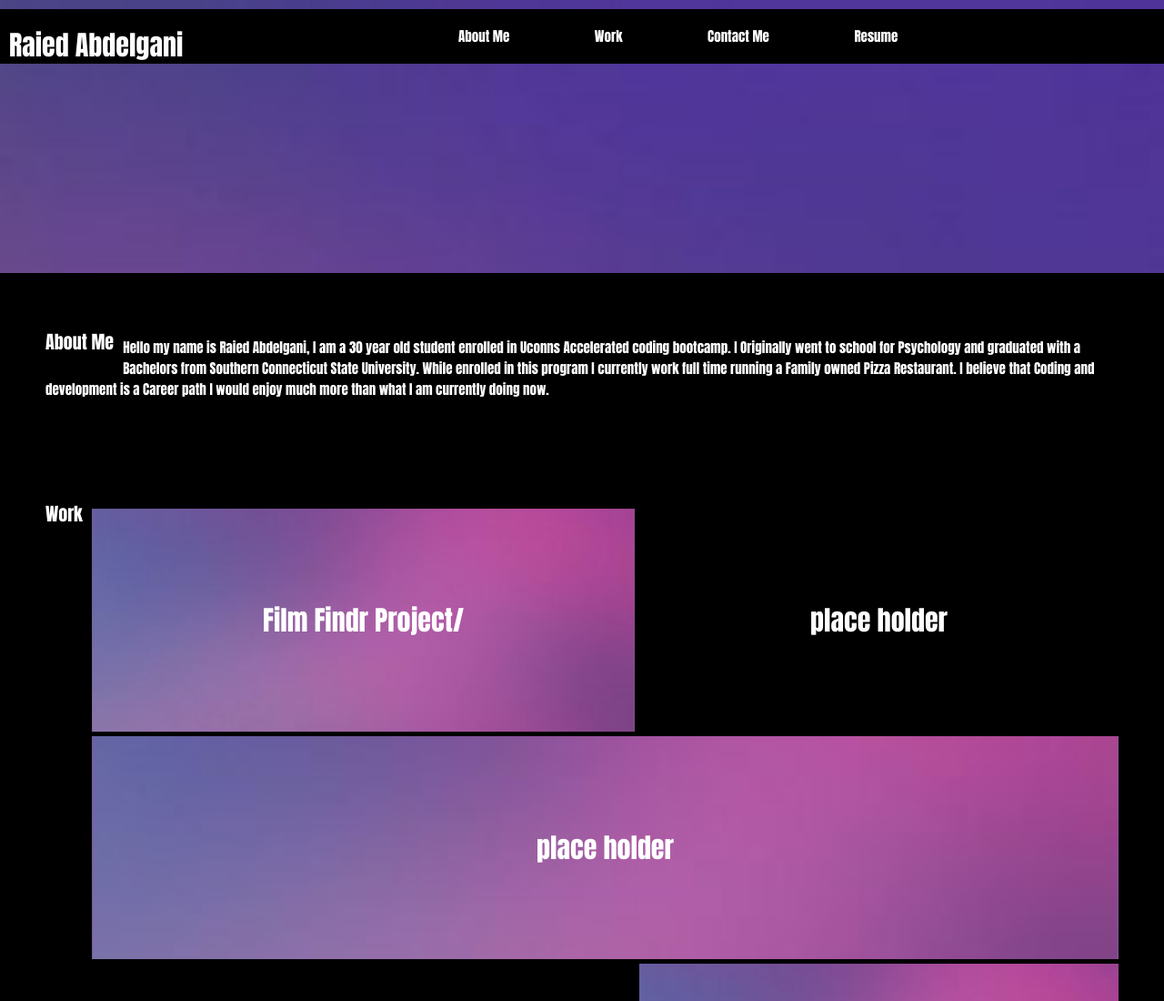
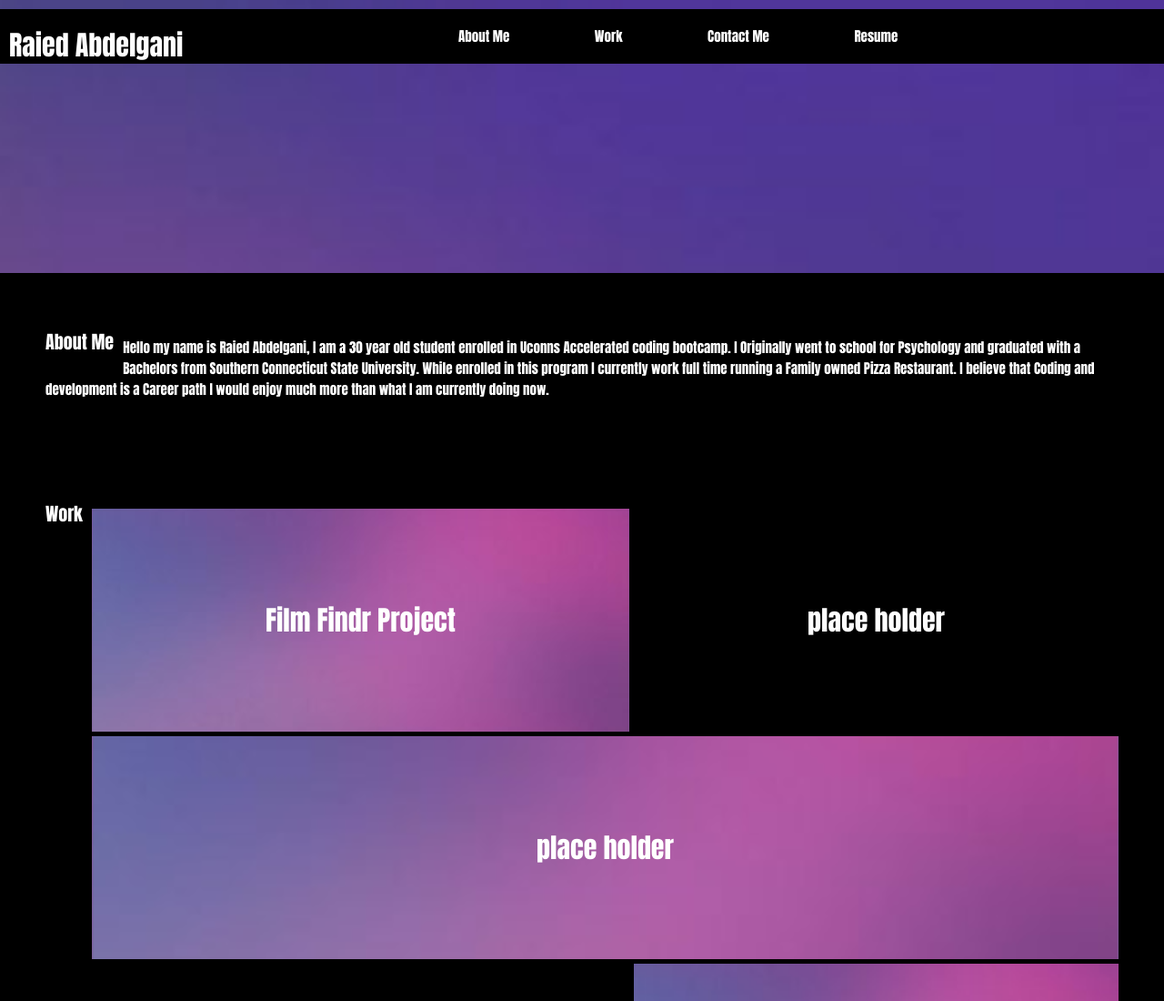
Before and after one commit to raiedab/Module2, a plain HTML site: page index.html in a window 1280 px wide. Shown: the top 1100 px of the page at 91% size. Drawn offline with Linux system fonts and the light colour scheme.

Commit message:
spelling fix

```diff
--- a/index.html
+++ b/index.html
@@ -37,7 +37,7 @@
             <div id="work" class="main-section">
                 <h2>Work</h2>
                 <div class="grid-container">
-                    <div class="link1" src="/assets/images/gradient.jpeg" onclick='location.href = "//https://github.com/MikeWebPrint/movie-wishlist";'>Film Findr Project/</div>
+                    <div class="link1" src="/assets/images/gradient.jpeg" onclick='location.href = "//https://github.com/MikeWebPrint/movie-wishlist";'>Film Findr Project</div>
                     <div class="link2" src="/assets/images/gradient2.png" onclick='location.href = "//Github.com/raiedab";'>place holder</div>
                     <div class="link3" src="/assets/images/gradient.jpeg" onclick='location.href = "//Github.com/raiedab";'>place holder</div>
                     <div class="link4" src="/assets/images/gradient2.png" onclick='location.href = "//Github.com/raiedab";'>place holder</div>
```
